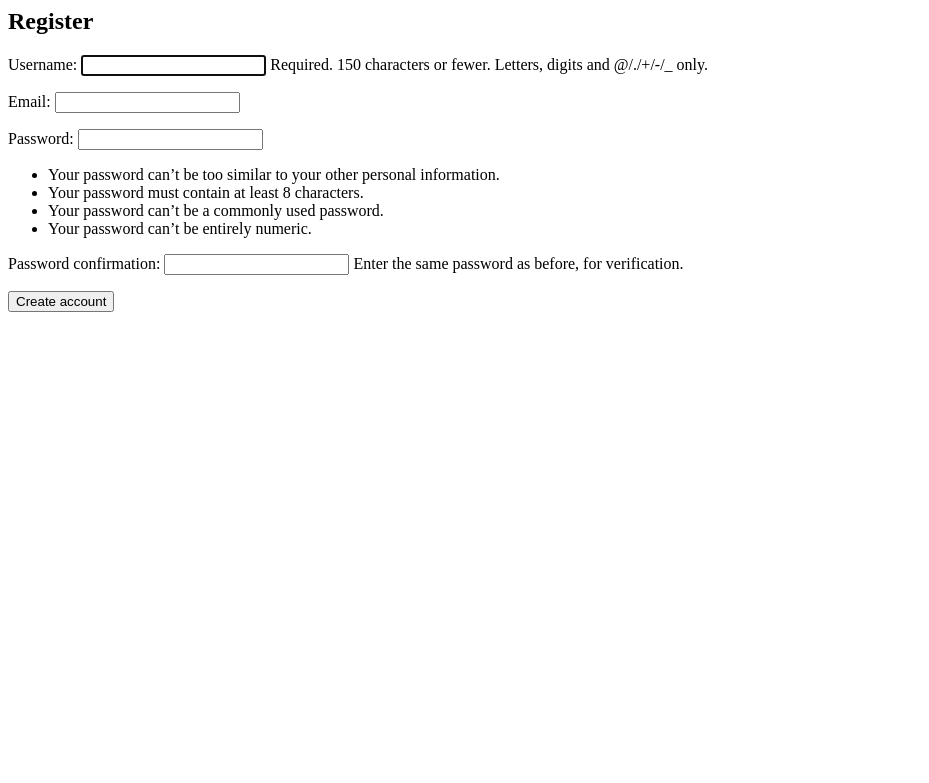
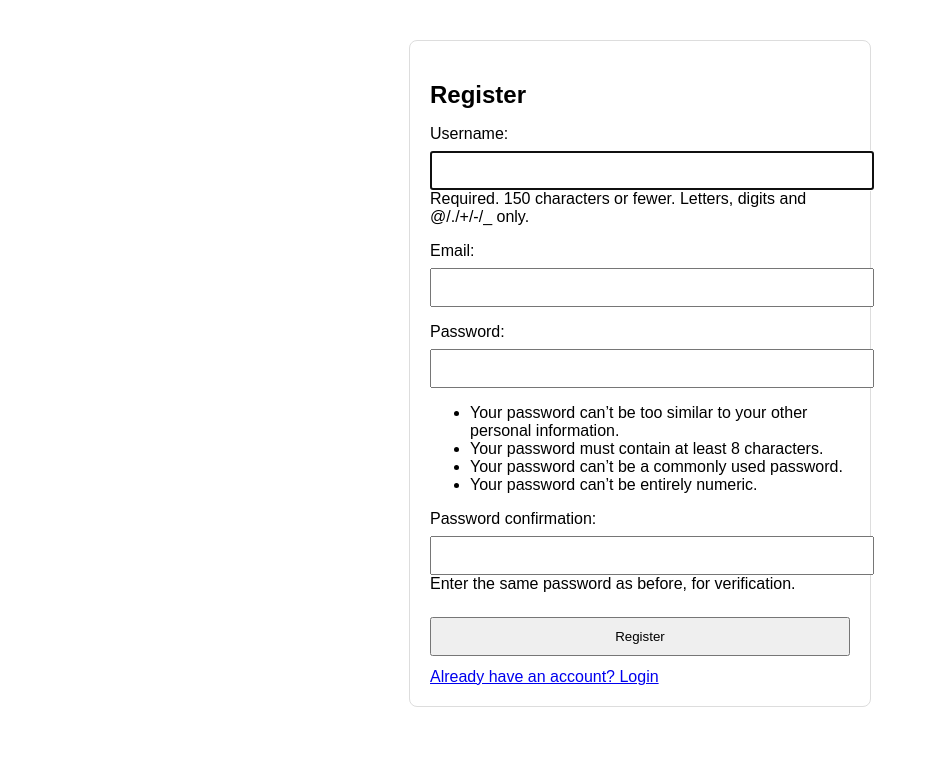
Before and after one commit to MahamadYoussoufDjibrine/Alx_DjangoLearnLab, a Django app: page /register/ in a window 1280 px wide. Shown: the top 783 px of the page, without its empty margins (0-929 px from the left). Run offline with Django 5.2, Linux system fonts and the light colour scheme.

Commit message:
Task 1: Add authentication (register/login/logout/profile) with templates and static styling

```diff
--- /dev/null
+++ b/django_blog/blog/static/blog/auth.css
@@ -0,0 +1,7 @@
+body { font-family: Arial, sans-serif; margin: 40px; }
+.container { max-width: 420px; margin: auto; padding: 20px; border: 1px solid #ddd; border-radius: 8px; }
+h2 { margin-bottom: 15px; }
+input, button { width: 100%; padding: 10px; margin-top: 8px; }
+button { cursor: pointer; }
+.small-link { margin-top: 12px; display: block; }
+.errorlist { color: red; }
--- a/django_blog/blog/templates/registration/register.html
+++ b/django_blog/blog/templates/registration/register.html
@@ -1,6 +1,21 @@
-<h2>Register</h2>
-<form method="post">
-  {% csrf_token %}
-  {{ form.as_p }}
-  <button type="submit">Create account</button>
-</form>
+{% load static %}
+<!DOCTYPE html>
+<html>
+<head>
+  <title>Register</title>
+  <link rel="stylesheet" href="{% static 'blog/auth.css' %}">
+</head>
+<body>
+  <div class="container">
+    <h2>Register</h2>
+
+    <form method="post">
+      {% csrf_token %}
+      {{ form.as_p }}
+      <button type="submit">Register</button>
+    </form>
+
+    <a class="small-link" href="{% url 'login' %}">Already have an account? Login</a>
+  </div>
+</body>
+</html>
--- a/django_blog/django_blog/settings.py
+++ b/django_blog/django_blog/settings.py
@@ -39,6 +39,7 @@ INSTALLED_APPS = [
     'django.contrib.staticfiles',
     'blog',
 ]
+STATIC_URL = 'static/'
 
 MIDDLEWARE = [
     'django.middleware.security.SecurityMiddleware',
@@ -119,5 +120,3 @@ USE_TZ = True
 
 # Static files (CSS, JavaScript, Images)
 # https://docs.djangoproject.com/en/6.0/howto/static-files/
-
-STATIC_URL = 'static/'
--- a/django_blog/django_blog/urls.py
+++ b/django_blog/django_blog/urls.py
@@ -2,6 +2,6 @@ from django.contrib import admin
 from django.urls import path, include
 
 urlpatterns = [
-    path('admin/', admin.site.urls),
-    path('', include('blog.urls')),
+    path("admin/", admin.site.urls),
+    path("", include("blog.urls")),
 ]
```
Also changed, not shown: django_blog/blog/templates/registration/login.html (+15 -0 lines), django_blog/blog/templates/registration/logout.html (+14 -2 lines), django_blog/blog/templates/registration/profile.html (+17 -2 lines).
